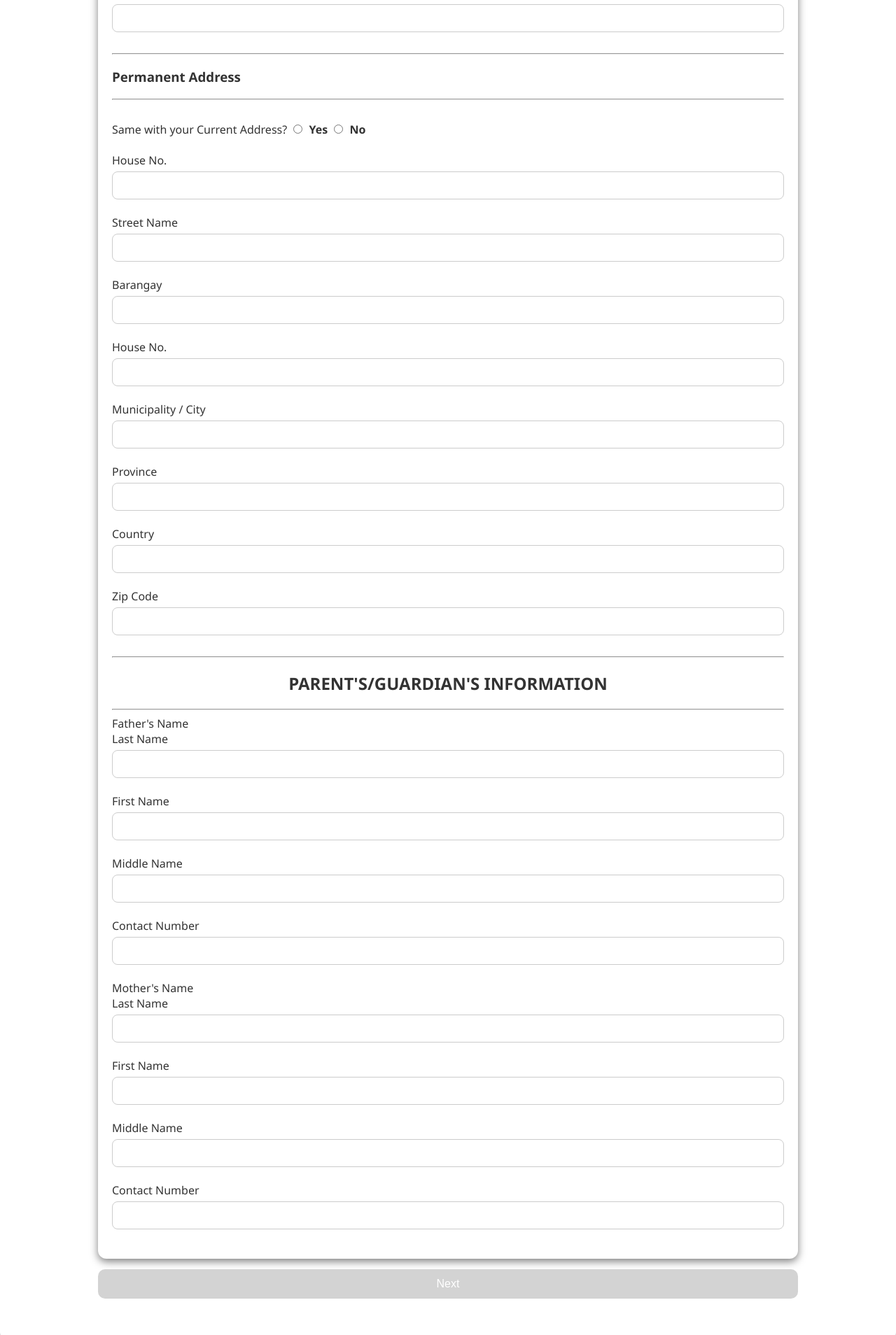
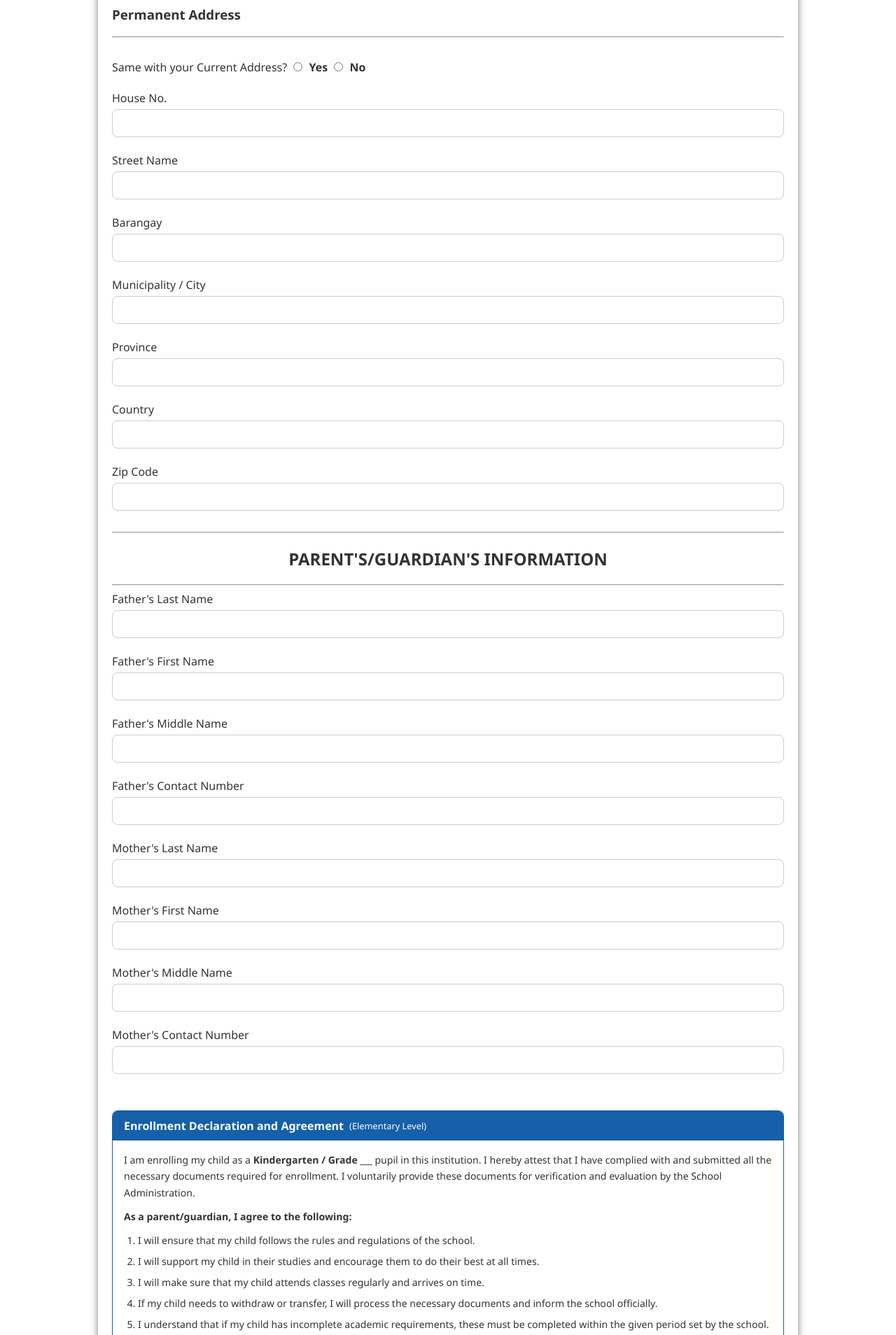
Before and after one commit to chase-ivy/WEBSYST1_FINAL, a PHP site: page /enrollment.php in a window 1280 px wide. Shown: the part 2692-4600 px from the top of the page at 70% size. Run offline with PHP 8.4, Linux system fonts and the light colour scheme.

Commit message:
improve the enrollment form ui and added the enrollment declaration and agreement form

```diff
--- a/ams/enrollment.php
+++ b/ams/enrollment.php
@@ -1,5 +1,6 @@
 <!DOCTYPE html>
 <html>
+<head>
     <meta charset="utf-8">
     <meta name="viewport" content="width=device-width, initial-scale=1">
     <link rel="stylesheet" type="text/css" href="style.css">
@@ -9,27 +10,75 @@
             position: static;
             transform: none;
         }
-
-		input[type="checkbox"]{
+        input[type="checkbox"] {
+            width: auto;
+            padding: 0;
+            margin-right: 5px;
+        }
+        input[type="radio"] {
             width: auto;
             padding: 0;
             margin-right: 5px;
         }
 
-		input[type="radio"]{
-			width: auto;
-			padding: 0;
-			margin-right: 5px;
+        /* Declaration Box */
+        .declaration-box {
+            border: 1.5px solid #1560a8;
+            border-radius: 8px;
+            margin-top: 30px;
+            overflow: hidden;
+        }
+        .declaration-header {
+            background: #1560a8;
+            color: white;
+            padding: 10px 16px;
+            display: flex;
+            align-items: center;
+            gap: 8px;
+}
+        .declaration-header span {
+            color: white;
+        }
+       .declaration-body {
+            padding: 16px;
+            font-size: 0.88rem;
+            color: #333;
+            line-height: 1.7;
+            background: white;
+}
+        .declaration-body ol {
+            padding-left: 20px;
+            margin: 8px 0;
+        }
+        .declaration-body ol li {
+            margin-bottom: 6px;
+        }
+        .declaration-body p {
+            margin: 0 0 10px;
+        }
+     .declaration-check {
+            background: #f5f5f5;
+            border-top: 1px solid #ccc;
+            padding: 12px 16px;
+            font-size: 0.88rem;
+            font-weight: 600;
+            color: #333;
+}
+        .declaration-check label {
+            display: flex;
+            align-items: center;
+            gap: 8px;
+            cursor: pointer;
         }
     </style>
 </head>
 <body>
+
 <header>
     <h2>Gibraltar - AMS</h2>
-<!-- Can someone put a pic logo ng school -->
     <img src="logo.png" alt="Logo" class="logo">
 </header>
-<body>
+
 <center><h1>Enrollment Form</h1></center>
 
 <div class="card">
@@ -38,7 +87,6 @@
             <div class="card">
                 <nav class="nav-card">
                     <a href="index.php" class="select">Change Form Access <</a><br><br>
-
                     <p><strong>Enrollment Form</strong></p>
                 </nav>
                 <hr>
@@ -62,9 +110,10 @@
                 </select><br><br>
 
                 <span style="padding-right: 100px;">1. With LRN?</span><br>
-						<label><input type="radio" name="with_lrn" value="Yes" onchange="" placeholder="Yes"> Yes</label>
-						<label><input type="radio" name="with_lrn" value="No" onchange=""> No</label>
+                <label><input type="radio" name="with_lrn" value="Yes"> Yes</label>
+                <label><input type="radio" name="with_lrn" value="No"> No</label>
                 <br><br>
+
                 <span>2. Returning(Babalik?)</span><br>
                 <label><input type="radio" name="returning" value="Yes" onchange="returningField()"> Yes</label>
                 <label><input type="radio" name="returning" value="No" onchange="returningField()"> No</label>
@@ -76,7 +125,7 @@
                 <span>Learner Reference No. (LRN)</span><br>
                 <input type="number" name="Learner_Reference_No"><br><br>
 
-					<span>(LRN) Last Name:</span><br>
+                <span>Last Name</span><br>
                 <input type="text" name="Learner_Last_Name"><br><br>
 
                 <span>First Name</span><br>
@@ -92,8 +141,8 @@
                 <input type="date" name="Birth_Date"><br><br>
 
                 <span>Sex</span><br>
-					<label><input type="radio" name="sex" value="Male" onchange=""> Male</label>
-					<label><input type="radio" name="sex" value="Female" onchange=""> Female</label>
+                <label><input type="radio" name="sex" value="Male"> Male</label>
+                <label><input type="radio" name="sex" value="Female"> Female</label>
                 <br><br>
 
                 <span>Place of Birth</span><br>
@@ -126,8 +175,6 @@
                 </div>
                 <br><br>
 
-<!---------------------------------------------------------------------------------->
-
                 <span>Is the child a Learner with Disability</span><br>
                 <label><input type="radio" name="disability" value="Yes" onchange="disabilityField()"> Yes</label>
                 <label><input type="radio" name="disability" value="No" onchange="disabilityField()"> No</label>
@@ -143,27 +190,25 @@
                         <tr>
                             <td><input type="checkbox" value="Hearing_Impairment"> Hearing Impairment</td>
                             <td><input type="checkbox" value="Autism"> Autism Spectrum Disorder</td>
-								<td><input type="checkbox" value="Speech_Language_Disorder">Speech / Language Disorder</td>
+                            <td><input type="checkbox" value="Speech_Language_Disorder"> Speech / Language Disorder</td>
                         </tr>
                         <tr>
                             <td><input type="checkbox" value="Learning_Disability"> Learning Disability</td>
                             <td><input type="checkbox" value="Emotional_Behavioral_Disorder"> Emotional / Behavioral Disorder</td>
-								<td><input type="checkbox" value="Cerebral_Palsy">Cerebral Palsy</td>
+                            <td><input type="checkbox" value="Cerebral_Palsy"> Cerebral Palsy</td>
                         </tr>
                         <tr>
                             <td><input type="checkbox" value="Intellectual_Disability"> Intellectual Disability</td>
                             <td><input type="checkbox" value="Orthopedic_Physical_Handicap"> Orthopedic / Physical Handicap</td>
                         </tr>
                         <tr>
-								<td><input type="checkbox" value="Special_Health_Problem">Special Health Problem / Chronic Disease</td>
+                            <td><input type="checkbox" value="Special_Health_Problem"> Special Health Problem / Chronic Disease</td>
                             <td><input type="checkbox" value="Cancer"> a. Cancer</td>
                             <td><input type="checkbox" value="Multiple_Disorder"> Multiple Disorder</td>
                         </tr>
                     </table>
                 </div>
                 <br><br>
-
-<!---------------------------------------------------------------------------------->
 
                 <hr>
                 <h3>Current Address</h3>
@@ -176,10 +221,7 @@
                 <input type="text" name="Current_Street_Name"><br><br>
 
                 <span>Barangay</span><br>
-					<input type="text" name="Current_Bbarangay"><br><br>
-
-					<span>House No.</span><br>
-					<input type="number" name="Current_House_No"><br><br>
+                <input type="text" name="Current_Barangay"><br><br>
 
                 <span>Municipality / City</span><br>
                 <input type="text" name="Current_Municipality_City"><br><br>
@@ -193,28 +235,23 @@
                 <span>Zip Code</span><br>
                 <input type="number" name="Current_Zip_Code"><br><br>
 
-	<!---------------------------------------------------------------------------------->
-
                 <hr>
                 <h3>Permanent Address</h3>
                 <hr><br>
 
                 <span>Same with your Current Address?  </span>
-					<label><input type="radio" name="fourps" value="Yes" > Yes</label>
-					<label><input type="radio" name="fourps" value="No" > No</label>
+                <label><input type="radio" name="same_address" value="Yes"> Yes</label>
+                <label><input type="radio" name="same_address" value="No"> No</label>
                 <br><br>
 
                 <span>House No.</span><br>
                 <input type="number" name="Permanent_House_No"><br><br>
 
                 <span>Street Name</span><br>
-					<input type="text" name="Permanent_	Street_Name"><br><br>
+                <input type="text" name="Permanent_Street_Name"><br><br>
 
                 <span>Barangay</span><br>
-					<input type="text" name="Permanent_Bbarangay"><br><br>
-
-					<span>House No.</span><br>
-					<input type="number" name="Permanent_House_No"><br><br>
+                <input type="text" name="Permanent_Barangay"><br><br>
 
                 <span>Municipality / City</span><br>
                 <input type="text" name="Permanent_Municipality_City"><br><br>
@@ -228,38 +265,33 @@
                 <span>Zip Code</span><br>
                 <input type="number" name="Permanent_Zip_Code"><br><br>
 
-	<!---------------------------------------------------------------------------------->
-
                 <hr>
                 <center><h2>PARENT'S/GUARDIAN'S INFORMATION</h2></center>
                 <hr>
 
-					<span>Father's Name</span><br>
-					<span>Last Name</span><br>
+                <span>Father's Last Name</span><br>
                 <input type="text" name="Father_Last_Name"><br><br>
 
-					<span>First Name</span><br>
+                <span>Father's First Name</span><br>
                 <input type="text" name="Father_First_Name"><br><br>
 
-					<span>Middle Name</span><br>
+                <span>Father's Middle Name</span><br>
                 <input type="text" name="Father_Middle_Name"><br><br>
 
-					<span>Contact Number</span><br>
+                <span>Father's Contact Number</span><br>
                 <input type="text" name="Father_Contact_Number"><br><br>
 
-					<span>Mother's Name</span><br>
-					<span>Last Name</span><br>
+                <span>Mother's Last Name</span><br>
                 <input type="text" name="Mother_Last_Name"><br><br>
 
-					<span>First Name</span><br>
+                <span>Mother's First Name</span><br>
                 <input type="text" name="Mother_First_Name"><br><br>
 
-					<span>Middle Name</span><br>
+                <span>Mother's Middle Name</span><br>
                 <input type="text" name="Mother_Middle_Name"><br><br>
 
-					<span>Contact Number</span><br>
+                <span>Mother's Contact Number</span><br>
                 <input type="text" name="Mother_Contact_Number"><br><br>
-
 
                 <div id="returningDetails" style="display:none;">
                     <hr>
@@ -287,12 +319,41 @@
                     <span>School ID</span><br>
                     <input type="number" name="school_ID"><br><br>
                 </div>
+
+                <!-- DECLARATION BOX -->
+                <div class="declaration-box">
+                    <div class="declaration-header">
+                        <strong>Enrollment Declaration and Agreement</strong>
+                        <span style="font-size:0.8rem;">(Elementary Level)</span>
+                    </div>
+                    <div class="declaration-body">
+                        <p>I am enrolling my child as a <strong>Kindergarten / Grade ___</strong> pupil in this institution. I hereby attest that I have complied with and submitted all the necessary documents required for enrollment. I voluntarily provide these documents for verification and evaluation by the School Administration.</p>
+                        <p><strong>As a parent/guardian, I agree to the following:</strong></p>
+                        <ol>
+                            <li>I will ensure that my child follows the rules and regulations of the school.</li>
+                            <li>I will support my child in their studies and encourage them to do their best at all times.</li>
+                            <li>I will make sure that my child attends classes regularly and arrives on time.</li>
+                            <li>If my child needs to withdraw or transfer, I will process the necessary documents and inform the school officially.</li>
+                            <li>I understand that if my child has incomplete academic requirements, these must be completed within the given period set by the school. Failure to do so may affect my child's academic standing.</li>
+                        </ol>
+                        <p>I understand that any false information or fraudulent documents submitted may result in the <strong>cancellation of my child's enrollment or dismissal</strong> from the school.</p>
+                        <p>I certify that all the information provided is true and correct. I agree to abide by the policies and guidelines set by the school. I voluntarily affix my signature and complete the required verification as confirmation of my agreement.</p>
+                    </div>
+                    <div class="declaration-check">
+                        <label>
+                            <input type="checkbox" name="agree" required>
+                            I have read and agree to the Enrollment Declaration and Agreement.
+                        </label>
+                    </div>
                 </div>
 
+            </div>
+
+            <button type="button" class="button" onclick="window.location.href='medical.php'">Next</button>
         </form>
-				<a href="medical.php" class="select"><button type="submit" class="button">Next</button></a>
     </section>
 </div>
+
 <script src="enrollment.js"></script>
 </body>
 </html>
--- a/ams/style.css
+++ b/ams/style.css
@@ -131,7 +131,7 @@ form textarea {
 }
 
 .button:hover {
-    background: lightgreen;
+    background: green;
 }
 
 .a-button {
```
Lines whose indentation alone changed are shown as unchanged.
